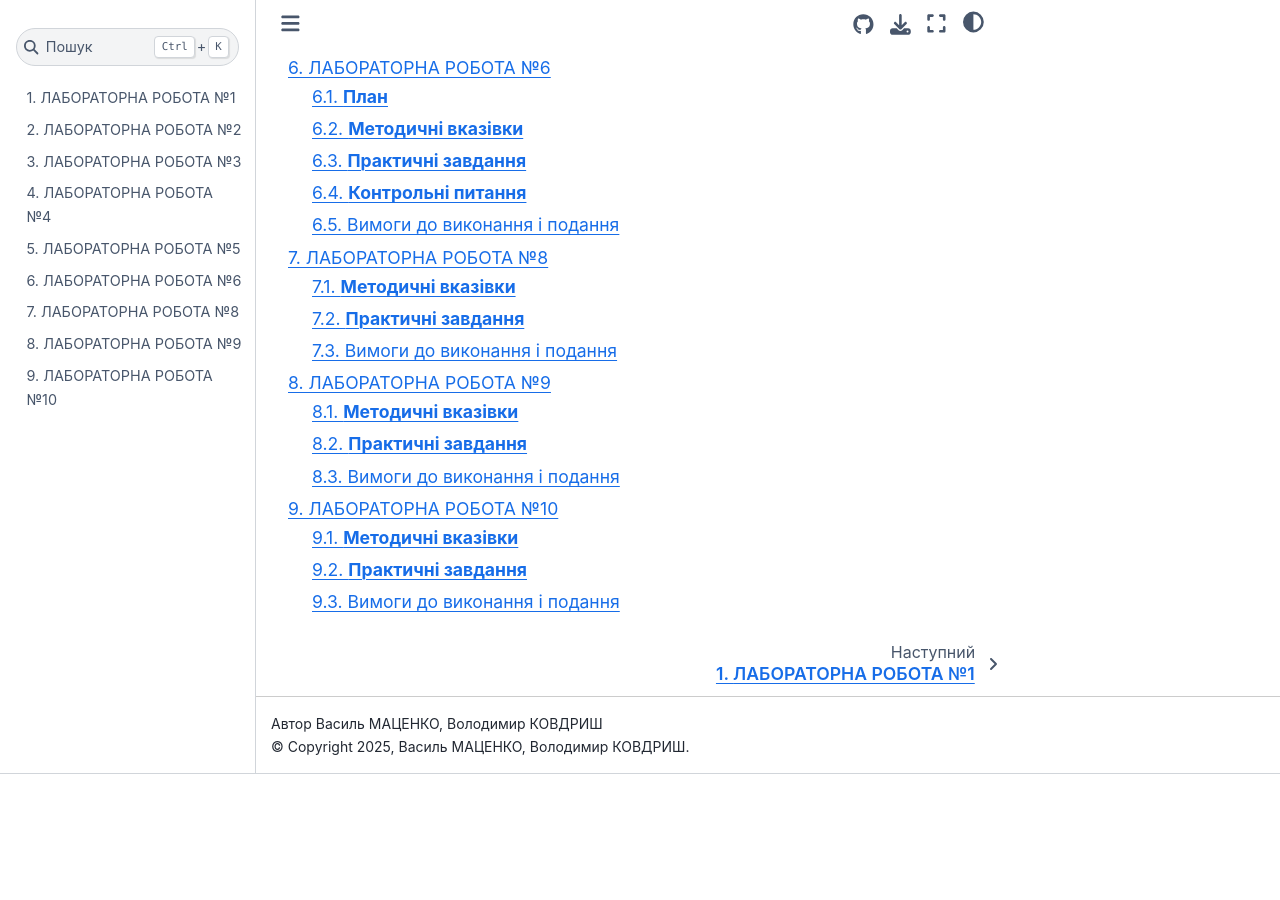
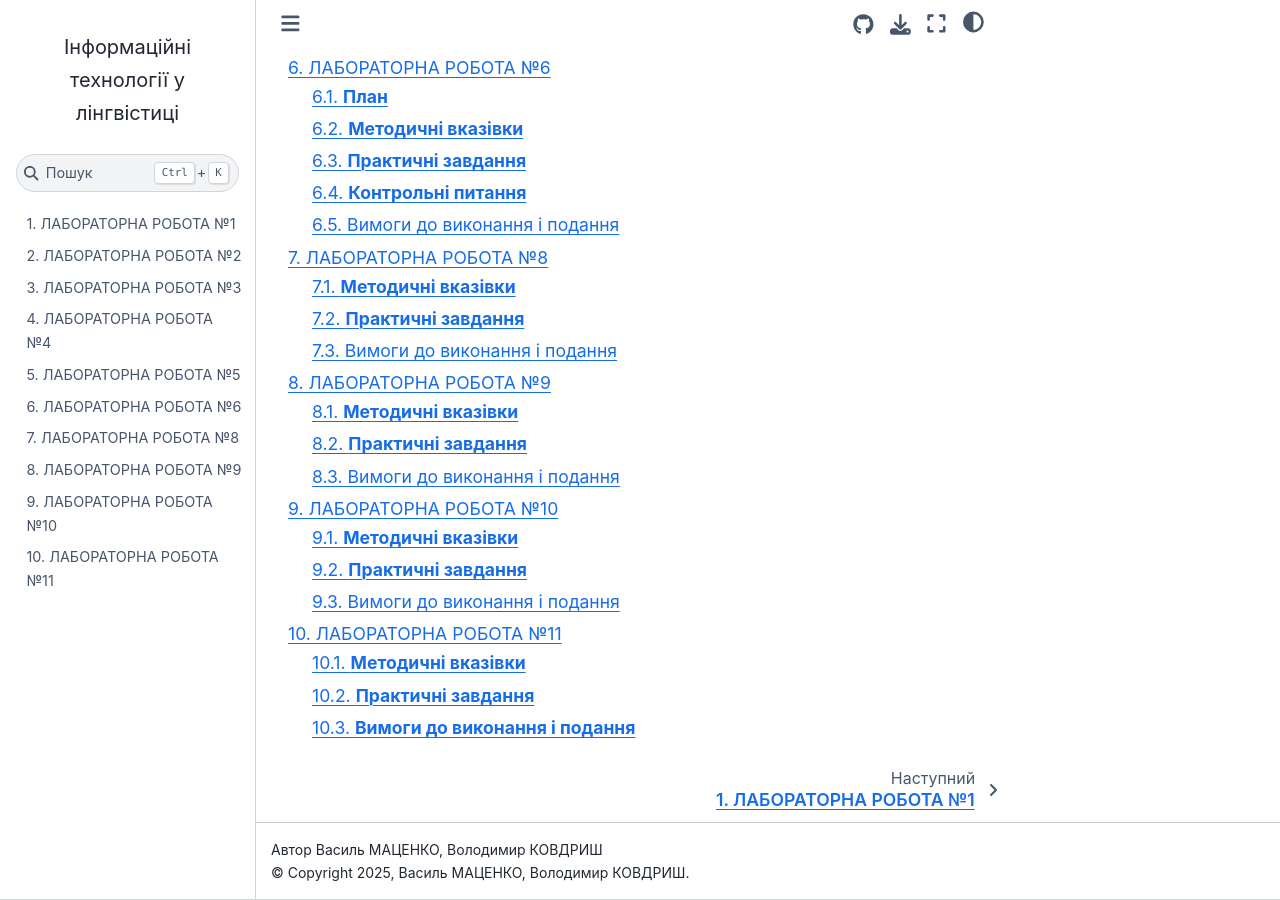
Before and after one commit to Volodymyr-Kovdrysh/ITinLingvo, a Sphinx documentation site: the page built from docs/index.md, in a window 1280 px wide and 900 px high, scrolled down 968 px. Built offline with Sphinx 7.4.7 and the Sphinx Book theme 1.1.4, drawn with Linux system fonts in a browser that asks for light colours; pages that are not in the unit, such as notebooks, are missing from menus; before the commit the page ends 1742 px from its top, so only the background shows below that; some of the changed lines change nothing that is shown.

Commit message:
Лаба №11

````diff
--- /dev/null
+++ b/docs/app/laba11.md
@@ -0,0 +1,283 @@
+# ЛАБОРАТОРНА РОБОТА №11
+
+**Хмари слів та Ментальні карти**
+
+**План**
+
+1. Основні поняття візуалізації текстових даних
+2. Хмара слів: сутність, переваги та обмеження
+3. Інструменти для створення хмар слів
+4. Ментальні карти: основні поняття
+5. Інструменти для створення ментальних карт
+6. Використання хмар слів та ментальних карт у лінгвістиці
+7. Візуалізація текстів та когнітивні процеси
+
+
+
+## **Методичні вказівки**
+
+### **Основні поняття візуалізації текстових даних**
+
+Зі зростанням обсягів текстової інформації (книги, статті, пости в соцмережах, новини, наукові публікації) виникає потреба не лише читати тексти «рядок за рядком», але й **швидко бачити структуру, домінантні теми та ключові слова**. Одним із напрямів сучасних інформаційних технологій є **візуалізація текстів**.
+
+***Візуалізація даних*** – це представлення інформації у вигляді графіків, схем, карт, діаграм, що полегшує сприйняття, аналіз та інтерпретацію даних. Для текстів особливо важливі дві форми візуалізації:
+
+* ***Хмара слів*** (*word cloud, tag cloud*);
+* ***Ментальна карта*** (*mind map, concept map*).
+
+Ці інструменти не замінюють повноцінний аналіз, але дозволяють:
+
+* швидко побачити **ключові терміни**;
+* виокремити **тематику тексту**;
+* структурувати поняття та зв’язки між ними;
+* підготувати **наочні матеріали** для презентацій, уроків, доповідей.
+
+У комп’ютерній лінгвістиці та прикладній лінгвістиці візуалізація текстових даних використовується:
+
+* при створенні **частотних словників**;
+* для аналізу **корпусів текстів**;
+* у **дискурсивному аналізі**;
+* для дослідження **лексичних полів, термінології, стилістики**.
+
+### **Хмара слів: сутність, переваги та обмеження**
+
+***Хмара слів*** – це візуальне представлення слів із тексту, де **розмір слова** пропорційний **частоті його появи** або іншому числовому показнику (важливість, вага тощо).
+
+Основні характеристики хмари слів:
+
+* слова розташовуються у довільному або спеціальному (фігурному) порядку;
+* частотні слова мають **більший шрифт**;
+* можна налаштовувати **кольори, шрифт, форму хмари**;
+* часто застосовується **фільтрація стоп-слів** (*і, та, але, що, the, and* тощо).
+
+Переваги хмар слів:
+
+* швидке виявлення **основних тем** тексту;
+* наочне представлення **лексичного складу**;
+* привабливість для презентацій, плакатів, постерів;
+* простота створення навіть без програмування.
+
+Обмеження:
+
+* не показує **порядок слів** і контекст;
+* не розрізняє **частини мови** (за замовчуванням);
+* омонімія та полісемія не враховуються;
+* може переоцінювати окремі частини тексту (наприклад, заголовки чи списки).
+
+Тому хмара слів – це **оглядовий інструмент**, який має сенс доповнювати більш детальним аналізом (частотні таблиці, контекстні приклади, граматичний розбір).
+
+### **Інструменти для створення хмар слів**
+
+Для створення хмар слів існує багато онлайн-сервісів і програм. Найпоширеніші:
+
+* **WordArt** – зручний сервіс, що дозволяє задавати **форму** хмари (серце, коло, силует, текст, фігури), налаштовувати кольори та шрифти.
+* **WordClouds.com** – онлайн-генератор, що вміє:
+
+  * імпортувати текст із файлу (.txt, .docx, .pdf);
+  * автоматично визначати мову;
+  * видаляти стоп-слова;
+  * змінювати форму та колірну схему.
+* **Voyant Tools (Word Cloud)** – інструмент для корпусного аналізу текстів, який, крім хмари слів, дає:
+
+  * частотні списки;
+  * графіки частот;
+  * контекстні приклади.
+
+Для користувачів, знайомих із програмуванням, є бібліотеки:
+
+* у **Python** – пакет `wordcloud` (у поєднанні з `matplotlib`);
+* у **R** – пакети `wordcloud` і `ggwordcloud`.
+
+Загальна схема роботи:
+
+1. Підбір або підготовка тексту (очищення, кодування).
+2. Завантаження тексту в сервіс.
+3. Налаштування зовнішнього вигляду (мова, стоп-слова, кольори, форма).
+4. Збереження хмари у форматі **PNG, JPG, SVG**.
+5. Вставка зображення у звіт, презентацію, сайт.
+
+При роботі зі стоп-словами важливо враховувати **мову тексту**: для української та англійської застосовуються різні списки службових слів.
+
+### **Ментальні карти: основні поняття**
+
+***Ментальна карта*** (*mind map*) – це графічне представлення інформації у вигляді **схеми**, де від центральної ідеї розходяться **гілки** з ключовими поняттями, підтемами та деталями.
+
+Основні елементи ментальної карти:
+
+* **Центральний вузол** – слово, поняття або коротка фраза, яка позначає основну тему.
+* **Основні гілки** – великі блоки інформації (підтематики, аспекти теми).
+* **Підгілки** – деталізація (приклади, терміни, факти, визначення).
+* **Зв’язки** – лінії, стрілки, що показують відношення між поняттями.
+
+Ментальні карти:
+
+* допомагають структурувати інформацію;
+* дозволяють підготувати **план виступу, статті, розділу дипломної роботи**;
+* відображають **логіку теми** краще, ніж лінійний список;
+* активізують **візуальне, асоціативне та просторове мислення**.
+
+У лінгвістиці ментальні карти використовують:
+
+* для вивчення **лексичних полів**;
+* для представлення **словотвірних гнізд**;
+* для візуалізації **граматичних категорій**;
+* для опису **структури мови** (фонетика, морфологія, синтаксис, прагматика).
+
+### **Інструменти для створення ментальних карт**
+
+Сьогодні існує багато онлайн-платформ для побудови ментальних карт і концептуальних схем:
+
+* **Miro** – онлайн-дошка для спільної роботи; підтримує ментальні карти, діаграми, стікери.
+* **Canva** – сервіс для дизайну; має шаблони *Mind Map*, дозволяє створювати привабливі схеми з піктограмами та кольоровим кодуванням.
+* **MindMeister** – спеціалізований інструмент для ментальних карт; підтримує спільне редагування та експорт у PDF, PNG.
+* **MindMup** – простий онлайн-сервіс з експортом карти у вигляді зображення чи документу.
+
+Принцип роботи схожий на ручне малювання схем, але:
+
+* можна легко переміщувати вузли;
+* змінювати кольори та шрифти;
+* використовувати піктограми й емодзі;
+* експортувати результат у потрібному форматі.
+
+Структура карти має бути **читабельною**:
+
+* не перевантажуйте центральний вузол;
+* розміщуйте основні гілки симетрично;
+* використовуйте **кольори для групування** споріднених понять;
+* уникайте речень – краще використовувати **ключові слова** й короткі словосполучення.
+
+### **Використання хмар слів та ментальних карт у лінгвістиці**
+
+У лінгвістиці та прикладній лінгвістиці хмари слів та ментальні карти застосовують для:
+
+* аналізу **стилю автора** (які слова переважають у його текстах);
+* порівняння **лексики різних жанрів** (науковий текст, газетна стаття, розмовна мова);
+* дослідження **частотності термінів** у певній галузі (комп’ютерна лінгвістика, соціолінгвістика);
+* побудови **класифікацій мовних явищ** (частини мови, види підрядних речень, типи перекладацьких трансформацій);
+* візуалізації **результатів корпусного аналізу**;
+* підготовки **дидактичних матеріалів** для уроків, лекцій, семінарів.
+
+Наприклад:
+
+* хмара слів для роману чи повісті може показати **ключові образи й мотиви**;
+* ментальна карта «Частини мови в українській / англійській» – структуру **морфологічних категорій**.
+
+Поєднання двох інструментів в одній роботі має особливу цінність:
+
+* хмара слів дає **«загальне враження»** про текст;
+* ментальна карта показує **структуру і зв’язки** між поняттями.
+
+### **Візуалізація текстів та когнітивні процеси**
+
+Людський мозок краще запам’ятовує:
+
+* **образи**,
+* **схеми**,
+* **кольорові акценти**,
+  ніж довгі «стіни тексту».
+
+Ментальні карти й хмари слів:
+
+* активізують **праву півкулю**, відповідальну за образне мислення;
+* допомагають формувати **асоціативні зв’язки**;
+* полегшують **повторення та узагальнення матеріалу**;
+* можуть бути опорою для **усних відповідей, презентацій, конспектів**.
+
+У контексті **лінгвістики** це особливо важливо, оскільки:
+
+* мовні явища часто мають **ієрархічну структуру**;
+* існує багато **термінів**, які легше засвоювати в системі, а не окремо;
+* візуалізація допомагає **бачити мову як систему**.
+
+
+## **Практичні завдання**
+
+1. Обрати **текст українською або англійською мовою** (150–300 слів) на мовознавчу або гуманітарну тематику (наприклад, стаття про комп’ютерну лінгвістику, опис мовної сім’ї, біографія мовознавця).
+2. Скопіювати текст у текстовий редактор, **очистити його** від зайвих символів, подвійних пробілів, фрагментів коду тощо.
+3. Завантажити текст у сервіс **WordArt або WordClouds.com**.
+4. Побудувати **хмару слів**:
+
+   * задати мову тексту (якщо є така опція);
+   * ввімкнути або налаштувати фільтрацію **стоп-слів**;
+   * обрати **форму, шрифт, кольори**.
+5. Зберегти отриману хмару слів як зображення (**PNG або JPG**).
+6. Побудувати другу хмару слів за **іншим текстом** (наприклад, порівняти два різні жанри: науковий текст та художній уривок).
+7. Порівняти дві хмари слів:
+
+   * які слова є домінантними у першому тексті;
+   * які – у другому;
+   * що це говорить про **стиль і тематику**.
+8. Обрати **лінгвістичну тему** для ментальної карти (наприклад: «Частини мови англійської/української», «Види перекладу», «Мовні сім’ї Європи», «Мовні контакти та запозичення»).
+9. У сервісі **Miro / Canva / MindMeister / MindMup** створити **ментальну карту**, де:
+
+   * у центрі – основне поняття;
+   * 4–6 основних гілок – великі підтематики;
+   * на підгілках – приклади, терміни, визначення.
+10. Оформити карту (кольори, шрифти, піктограми), забезпечивши **чіткість і читабельність**.
+11. Зберегти ментальну карту як зображення (**PNG, JPG**) або експортувати у PDF.
+12. Створити невелику **веб-сторінку** (на Tilda, Google Sites, Notion або іншій платформі), де розмістити:
+
+    * короткий опис обраного тексту чи теми;
+    * одну хмару слів;
+    * ментальну карту;
+    * короткий коментар (2–3 абзаци) щодо отриманих результатів.
+13. Згенерувати **QR-код** до веб-сторінки з результатами, зберегти його як зображення.
+14. Додати QR-код до звіту (з підписом).
+15. Виконати аналіз:
+
+    * які слова виявилися **неочікувано частотними**;
+    * чи відображає ментальна карта **логічну структуру** теми;
+    * як хмара слів і карта **доповнюють одна одну**.
+16. Для одного з текстів (з хмари слів) скласти **список 10 найчастотніших слів** (можна використати статистику сервісу чи власний підрахунок).
+17. Класифікувати ці 10 слів за **частинами мови** (іменник, дієслово, прикметник тощо).
+18. Зробити висновок, які частини мови домінують у тексті і чому.
+19. За бажанням: побудувати **другу ментальну карту** – план власної доповіді або презентації за цією темою.
+20. Підготувати **1–2 абзаци висновків**: як використання хмар слів та ментальних карт може допомогти у навчанні іноземних мов, перекладі, лінгвістичних дослідженнях.
+
+
+***Контрольні питання***
+
+1. Що таке візуалізація даних? Які види візуалізації текстової інформації ви знаєте?
+2. Дайте визначення **хмари слів**. У чому її основний принцип?
+3. Які переваги та недоліки має використання хмар слів у лінгвістичних дослідженнях?
+4. Чому важливо враховувати **стоп-слова** при побудові хмар слів? Наведіть приклади стоп-слів для української та англійської мов.
+5. Які онлайн-інструменти для створення хмар слів ви знаєте?
+6. Що таке ментальна карта? Чим вона відрізняється від звичайного конспекту?
+7. Яка структура ментальної карти (центральний вузол, гілки, підгілки)?
+8. Назвіть інструменти для створення ментальних карт.
+9. Як ментальні карти можуть бути використані в лінгвістиці (навчання, дослідження, переклад)?
+10. Чому вважають, що ментальні карти підтримують **асоціативне та візуальне мислення**?
+11. Чим доповнюють одна одну хмара слів і ментальна карта?
+12. Які обмеження має хмара слів як інструмент аналізу тексту?
+13. Як можна інтерпретувати домінантні слова у хмарі слів?
+14. Наведіть приклади лінгвістичних тем, які зручно подавати у вигляді ментальної карти.
+15. Що таке QR-код? Як його можна використати у навчальному процесі?
+16. Які етапи потрібно виконати, щоб створити та вставити QR-код у звіт?
+17. Чому важливо зазначати джерело тексту для хмари слів і теми для ментальної карти?
+18. Які вимоги до якості зображень при вставці їх у звіт (.docx / .pdf)?
+19. Які приклади використання хмар слів ви можете навести з власного досвіду (уроки, сайти, презентації)?
+20. Як ви вважаєте, чи можуть хмари слів і ментальні карти замінити традиційні текстові конспекти? Чому?
+
+
+
+## **Вимоги до виконання і подання**
+
+1. Виконати **практичні завдання 1–20**.
+
+   * Для основних етапів (створення хмар слів, ментальних карт, QR-коду, веб-сторінки) зробити **скріншоти** або вставити готові зображення.
+2. Дати відповіді на **контрольні питання** у кінці роботи.
+3. Оформити все у вигляді **одного документа (.docx або .pdf)**, який містить:
+
+   * титульну сторінку (тема, ПІБ, група);
+   * короткий опис обраного тексту / теми;
+   * зображення хмар слів (з підписами та коротким аналізом);
+   * зображення ментальної карти (з поясненням структури);
+   * зображення QR-коду (за наявності) з підписом;
+   * результати практичних завдань (коментарі, таблиці за потреби);
+   * відповіді на контрольні питання;
+   * висновки.
+4. Подати звіт у **Google Classroom** до встановленого дедлайну.
+5. **Схема імені файлу:**
+   `<група>_<ПрізвищеІм’я>_ЛР11.pdf`
+
+   *Приклад: `143_ПетренкоІван_ЛР11.pdf`*
--- a/docs/index.md
+++ b/docs/index.md
@@ -14,4 +14,5 @@
 app/laba8
 app/laba9
 app/laba10
+app/laba11
 ```
````
